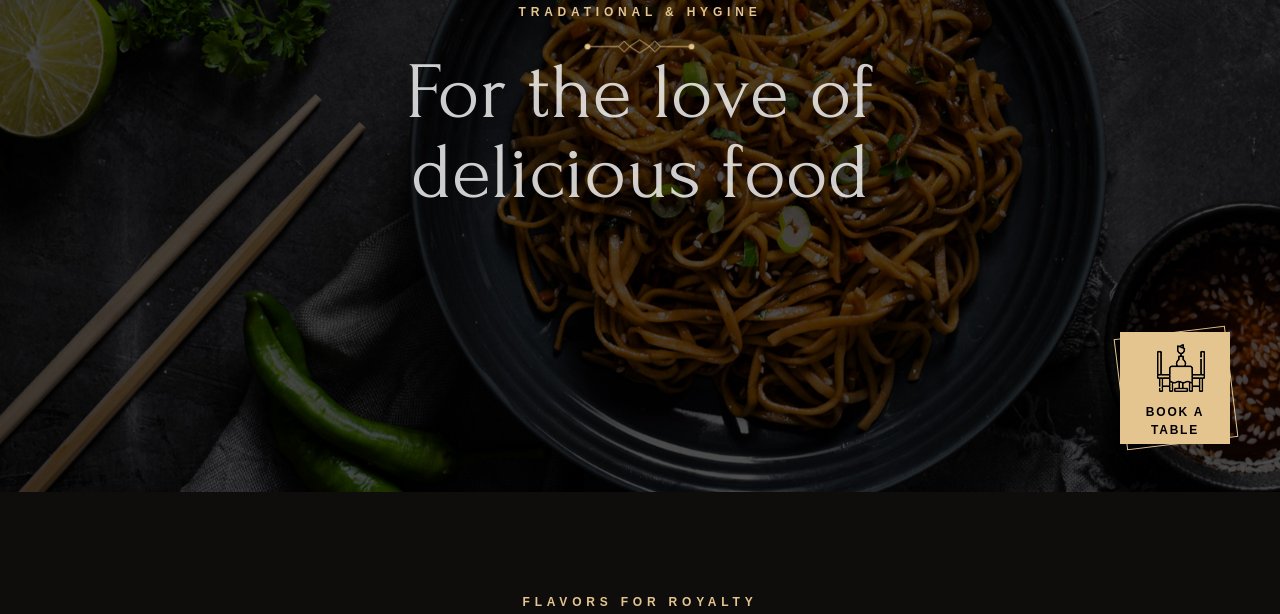
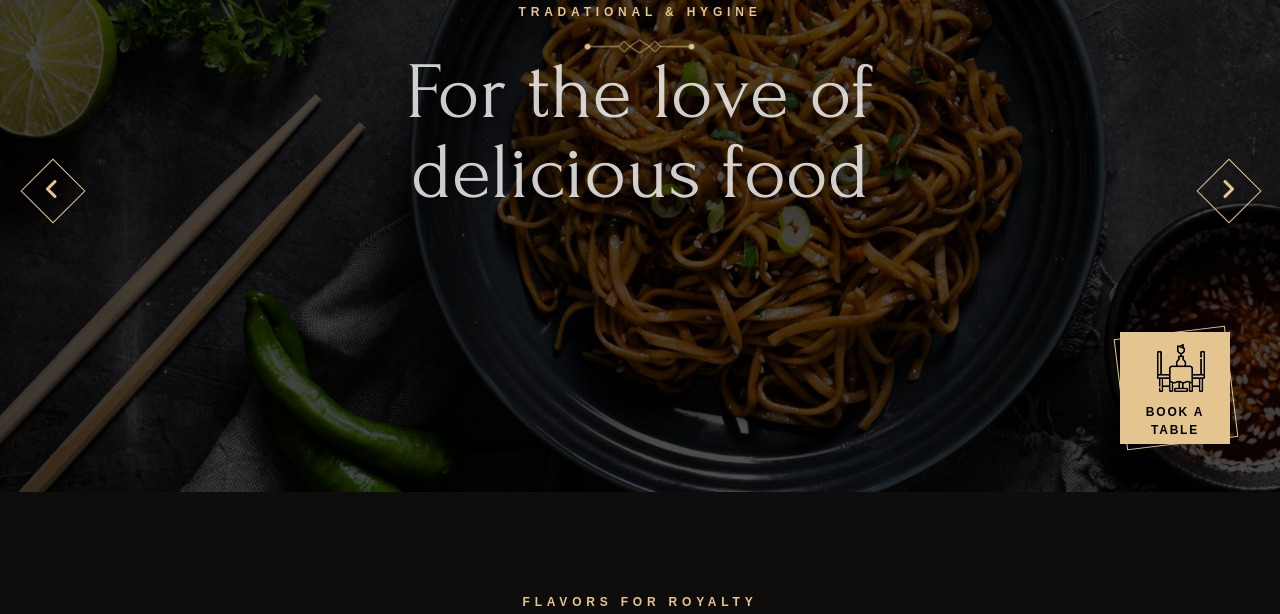
Before and after one commit to naresh515/Delici, a plain HTML site: page index.html in a window 1280 px wide. Shown: the part 155-769 px from the top of the page. Drawn offline with nearby package versions, Linux system fonts and the light colour scheme.

Commit message:
make slider button visable

```diff
--- a/app.js
+++ b/app.js
@@ -15,7 +15,9 @@ $(window).on('load', function () {
         variableWidth: false,
         pauseOnHover: false,
         infinite: true,
-        cssEase: 'linear'
+        cssEase: 'linear',
+        prevArrow: '<div class="slider-arrow slider-prev"><i class=" fa fa-angle-left angle-icon"></i></div>',
+        nextArrow: '<div class="slider-arrow slider-next"><i class=" fa fa-angle-right angle-icon"></i></div>',
     })
     $('.gallery-images').slick({
         slidesToShow: 4,
@@ -26,6 +28,8 @@ $(window).on('load', function () {
         pauseOnHover: false,
         infinite: true,
         cssEase: 'linear',
+        prevArrow: '<div class="slider-arrow slider-prev"><i class=" fa fa-angle-left angle-icon"></i></div>',
+        nextArrow: '<div class="slider-arrow slider-next"><i class=" fa fa-angle-right angle-icon"></i></div>',
         responsive: [
             {
                 breakpoint: 824,
@@ -46,7 +50,7 @@ $(window).on('load', function () {
         variableWidth: false,
         pauseOnHover: false,
         infinite: true,
-        cssEase: 'linear'
+        cssEase: 'linear',
     })
     $('.clients-image ').slick({
         slidesToShow: 2,
@@ -141,3 +145,7 @@ $(window).on('load', function () {
 
     });
 });
+
+function sliderWork() {
+
+}
--- a/style.css
+++ b/style.css
@@ -194,10 +194,10 @@ a {
 }
 
 
-/* .slick-prev {
+.slider-prev,
+.slider-next {
     position: absolute;
     top: 50%;
-    display: inline-block;
     vertical-align: top;
     width: 44px;
     height: 44px;
@@ -208,28 +208,45 @@ a {
     color: rgb(228, 197, 144);
     border-radius: 0%;
     transition: all 400ms ease;
-    left: 0 !important;
-}
-
-.slick-next {
-    position: absolute;
-    top: 50%;
-    display: inline-block;
-    vertical-align: top;
-    width: 44px;
-    height: 44px;
-    line-height: 44px;
-    font-size: 24px;
-    text-align: center;
-    background: transparent;
-    color: rgb(228, 197, 144);
-    border-radius: 0%;
-    transition: all 400ms ease;
-    right: 0 !important;
-}
-
-.slick-next:before,
-.slick-prev:before {
+    z-index: 1;
+    cursor: pointer;
+}
+
+.slider-prev:hover:before,
+.slider-next:hover:before {
+    background-color: rgb(228, 197, 144);
+}
+
+.slider-prev:hover .angle-icon,
+.slider-next:hover .angle-icon {
+    color: black;
+    position: absolute;
+    display: flex;
+    justify-content: center;
+    align-items: center;
+    width: 100%;
+    height: 100%;
+}
+
+.slider-prev {
+    left: 30px !important;
+}
+
+.slider-next {
+    right: 30px !important;
+}
+
+.slick-slider {
+    position: unset !important;
+}
+
+.testimonials-images .slick-prev,
+.testimonials-images .slick-next {
+    display: none;
+}
+
+.slider-next:before,
+.slider-prev:before {
     content: '';
     position: absolute;
     left: 0;
@@ -239,7 +256,10 @@ a {
     border: 1px solid rgb(228, 197, 144);
     transform: rotate(45deg);
     transition: all 400ms ease;
-} */
+    display: flex !important;
+    justify-content: center;
+    align-items: center;
+}
 
 .inner-nav {
     display: flex;
```
